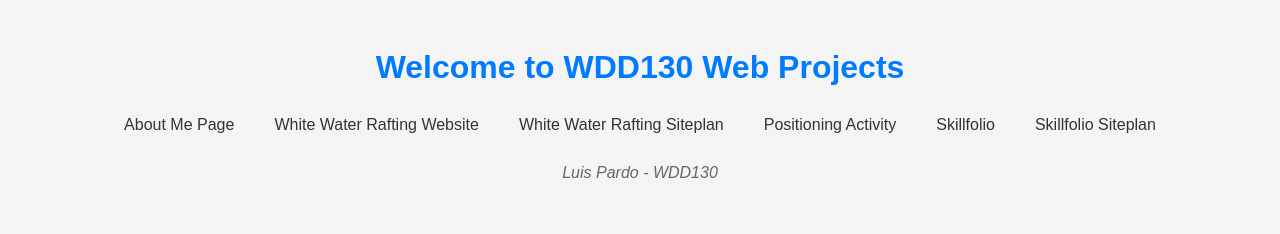
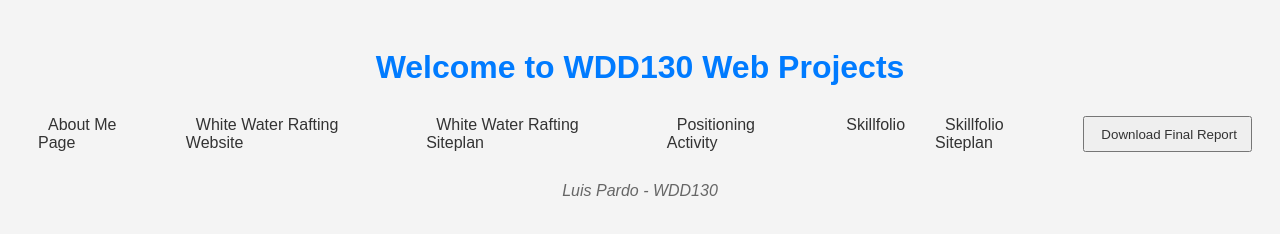
Before and after one commit to JavPar12/wdd130, a plain HTML site: page index.html in a window 1280 px wide. Drawn offline with Linux system fonts and the light colour scheme.

Commit message:
Adding final report

```diff
--- a/index.html
+++ b/index.html
@@ -64,6 +64,12 @@
             <li><a href="positioning.html">Positioning Activity</a></li>
             <li><a href="skillfolio/index.html">Skillfolio</a></li>
             <li><a href="skillfolio/site-plan.html">Skillfolio Siteplan</a></li>
+            <button>
+                <a href="Final Report/Final Report.pdf" download="Final Report.pdf">
+                    Download Final Report<i class="fa-solid fa-download"></i>
+                </a>
+                <span class="overlay"></span>
+            </button>
         </ul>
     </nav>
     <p>Luis Pardo - WDD130</p>
```
Also changed, not shown: 1 other file.
